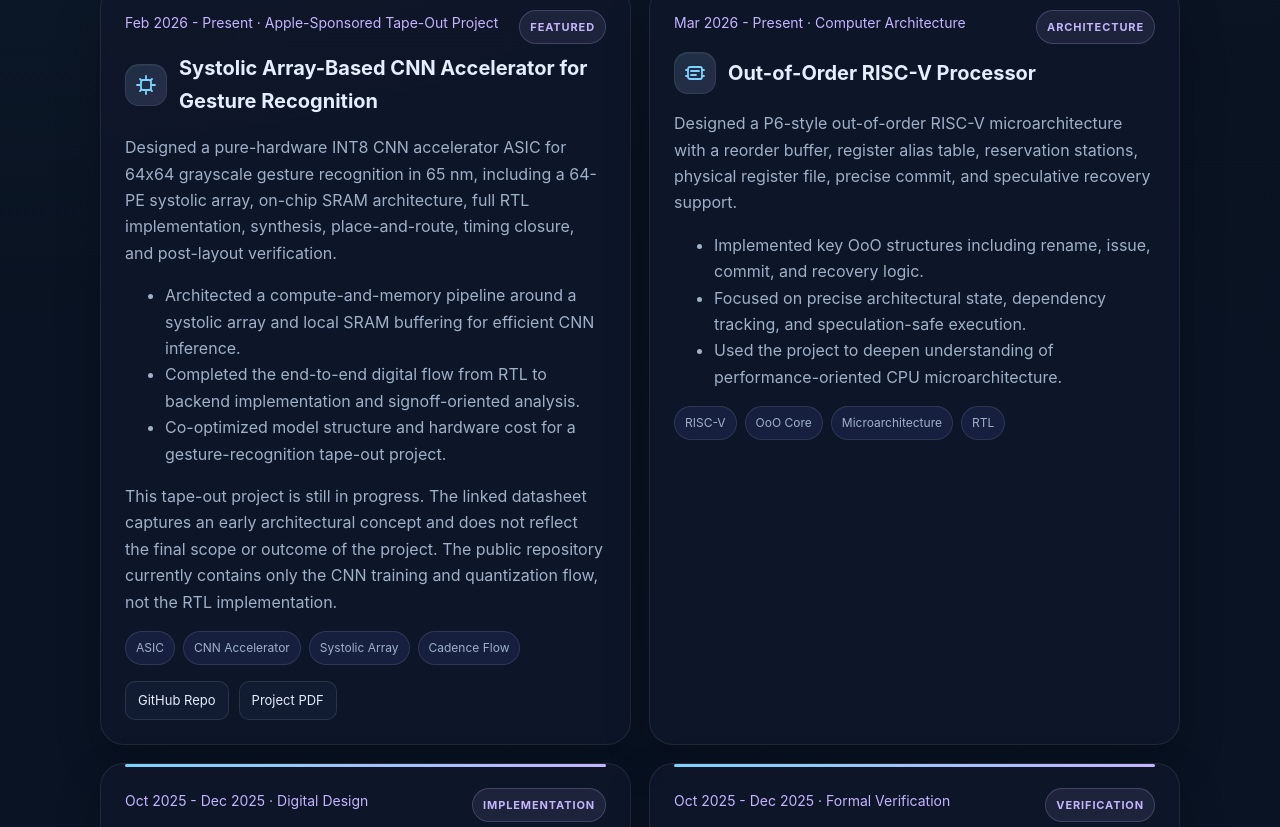
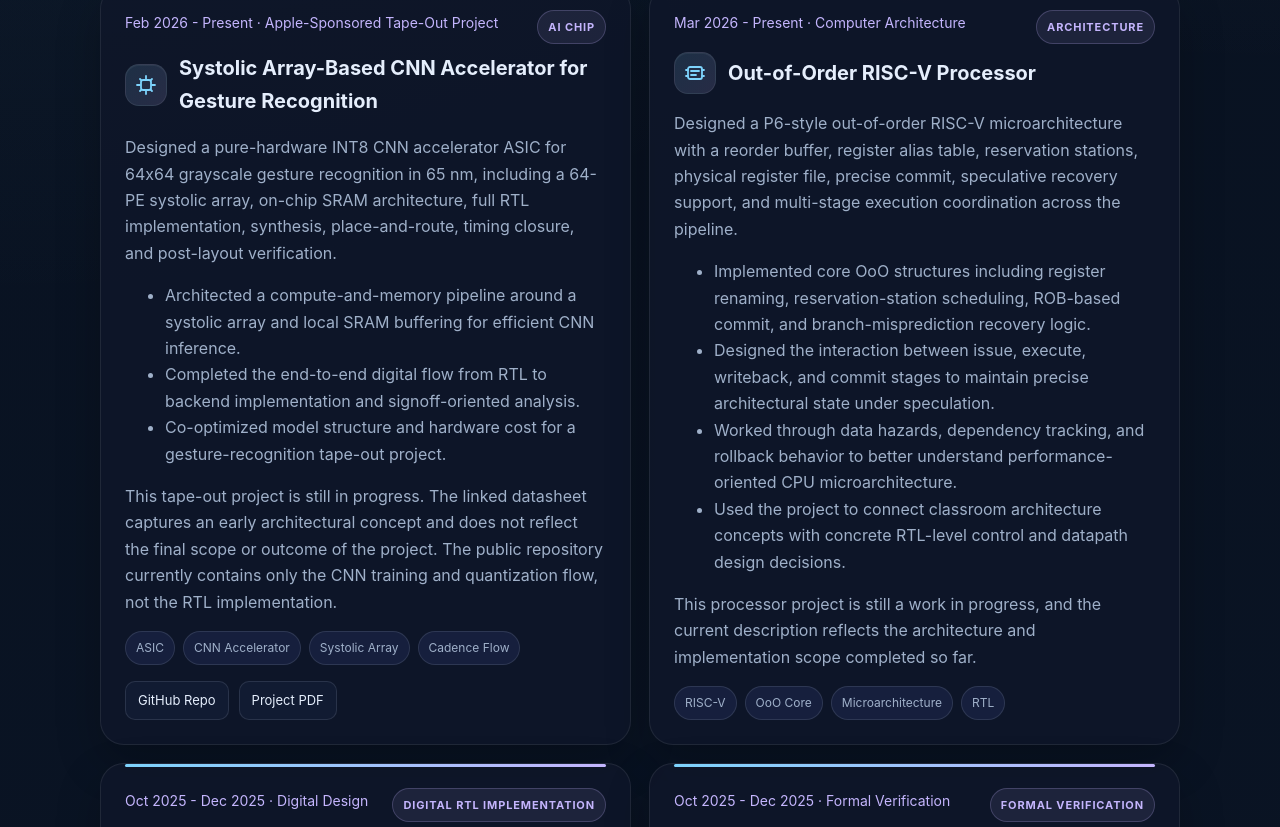
Before and after one commit to lw3227/lw3227.github.io, a plain HTML site: page index.html in a window 1280 px wide. Shown: the part 1326-2153 px from the top of the page. Drawn offline with Linux system fonts and the light colour scheme.

Commit message:
Replace resume files with Chinese and English PDFs

```diff
--- a/index.html
+++ b/index.html
@@ -495,7 +495,7 @@
         <div class="actions">
           <a class="btn primary" href="#projects" data-i18n="ctaProjects">View Projects</a>
           <a class="btn" href="mailto:lw3227@columbia.edu" data-i18n="ctaEmail">Email Me</a>
-          <a class="btn" href="Linxiao Wu Resume.pdf" target="_blank" data-i18n="ctaResume">Download Resume</a>
+          <a class="btn" id="resume-link" href="Linxiao Wu.pdf" target="_blank" data-i18n="ctaResume">Download Resume</a>
           <a class="btn" href="https://github.com/lw3227" target="_blank">GitHub</a>
           <a class="btn" href="https://www.linkedin.com/in/linxiao-wu" target="_blank">LinkedIn</a>
         </div>
@@ -557,7 +557,7 @@
           <article class="card project">
             <div class="project-top">
               <div class="meta" data-i18n="proj1Meta">Feb 2026 - Present · Apple-Sponsored Tape-Out Project</div>
-              <span class="project-badge" data-i18n="badgeFeatured">Featured</span>
+              <span class="project-badge" data-i18n="badgeAiChip">AI Chip</span>
             </div>
             <h3 class="project-title"><span class="project-icon" aria-hidden="true"><svg viewBox="0 0 24 24"><rect x="7" y="7" width="10" height="10" rx="2"></rect><path d="M12 3v3M12 18v3M3 12h3M18 12h3M6 6l1.5 1.5M16.5 16.5 18 18M18 6l-1.5 1.5M6 18l1.5-1.5"></path></svg></span><span data-i18n="proj1Title">Systolic Array-Based CNN Accelerator for Gesture Recognition</span></h3>
             <p class="muted" data-i18n="proj1Body">
@@ -588,18 +588,23 @@
           <article class="card project">
             <div class="project-top">
               <div class="meta" data-i18n="proj2Meta">Mar 2026 - Present · Computer Architecture</div>
-              <span class="project-badge" data-i18n="badgeArchitecture">Architecture</span>
+              <span class="project-badge" data-i18n="badgeArchitecture">ARCHITECTURE</span>
             </div>
             <h3 class="project-title"><span class="project-icon" aria-hidden="true"><svg viewBox="0 0 24 24"><rect x="5" y="6" width="14" height="12" rx="2"></rect><path d="M8 10h8M8 14h5M3 9h2M3 15h2M19 9h2M19 15h2"></path></svg></span><span data-i18n="proj2Title">Out-of-Order RISC-V Processor</span></h3>
             <p class="muted" data-i18n="proj2Body">
               Designed a P6-style out-of-order RISC-V microarchitecture with a reorder buffer, register alias table,
-              reservation stations, physical register file, precise commit, and speculative recovery support.
+              reservation stations, physical register file, precise commit, speculative recovery support, and
+              multi-stage execution coordination across the pipeline.
             </p>
             <ul class="muted">
-              <li data-i18n="proj2Item1">Implemented key OoO structures including rename, issue, commit, and recovery logic.</li>
-              <li data-i18n="proj2Item2">Focused on precise architectural state, dependency tracking, and speculation-safe execution.</li>
-              <li data-i18n="proj2Item3">Used the project to deepen understanding of performance-oriented CPU microarchitecture.</li>
+              <li data-i18n="proj2Item1">Implemented core OoO structures including register renaming, reservation-station scheduling, ROB-based commit, and branch-misprediction recovery logic.</li>
+              <li data-i18n="proj2Item2">Designed the interaction between issue, execute, writeback, and commit stages to maintain precise architectural state under speculation.</li>
+              <li data-i18n="proj2Item3">Worked through data hazards, dependency tracking, and rollback behavior to better understand performance-oriented CPU microarchitecture.</li>
+              <li data-i18n="proj2Item4">Used the project to connect classroom architecture concepts with concrete RTL-level control and datapath design decisions.</li>
             </ul>
+            <p class="muted" data-i18n="proj2Note">
+              This processor project is still a work in progress, and the current description reflects the architecture and implementation scope completed so far.
+            </p>
             <div class="tags">
               <span class="tag">RISC-V</span>
               <span class="tag" data-i18n="tagOoo">OoO Core</span>
@@ -611,7 +616,7 @@
           <article class="card project">
             <div class="project-top">
               <div class="meta" data-i18n="proj3Meta">Oct 2025 - Dec 2025 · Digital Design</div>
-              <span class="project-badge" data-i18n="badgeImplementation">Implementation</span>
+              <span class="project-badge" data-i18n="badgeDigitalRtl">Digital RTL Implementation</span>
             </div>
             <h3 class="project-title"><span class="project-icon" aria-hidden="true"><svg viewBox="0 0 24 24"><path d="M3 15c2 0 2-6 4-6s2 10 4 10 2-14 4-14 2 6 4 6 2-2 2-2"></path></svg></span><span data-i18n="proj3Title">64-Tap 16-Bit FIR Digital Filter Core</span></h3>
             <p class="muted" data-i18n="proj3Body">
@@ -803,7 +808,7 @@
         <p class="section-desc" data-i18n="contactDesc">Make it easy for recruiters or professors to reach you.</p>
         <div class="card">
           <p><span data-i18n="contactEmail">Email</span>: <a href="mailto:lw3227@columbia.edu">lw3227@columbia.edu</a></p>
-          <p><span data-i18n="contactResume">Resume</span>: <a href="Linxiao Wu Resume.pdf" target="_blank">Linxiao Wu Resume.pdf</a></p>
+          <p><span data-i18n="contactResume">Resume</span>: <a id="contact-resume-link" href="Linxiao Wu.pdf" target="_blank">Linxiao Wu.pdf</a></p>
           <p>GitHub: <a href="https://github.com/lw3227" target="_blank">github.com/lw3227</a></p>
           <p>LinkedIn: <a href="https://www.linkedin.com/in/linxiao-wu" target="_blank">linkedin.com/in/linxiao-wu</a></p>
         </div>
@@ -850,10 +855,10 @@
         ugGroupTitle: "Undergraduate Projects at SYSU",
         ugGroupDesc: "Projects completed during my undergraduate years at Sun Yat-sen University, mainly spanning data converters and FPGA-based systems.",
         proj1Meta: "Feb 2026 - Present · Apple-Sponsored Tape-Out Project",
-        badgeFeatured: "Featured",
-        badgeArchitecture: "Architecture",
-        badgeImplementation: "Implementation",
-        badgeVerification: "Verification",
+        badgeAiChip: "AI Chip",
+        badgeArchitecture: "ARCHITECTURE",
+        badgeDigitalRtl: "Digital RTL Implementation",
+        badgeVerification: "Formal Verification",
         badgeCircuit: "Circuit Design",
         badgeResearch: "Research",
         badgeAward: "Award",
@@ -866,10 +871,12 @@
         proj1Note: "This tape-out project is still in progress. The linked datasheet captures an early architectural concept and does not reflect the final scope or outcome of the project. The public repository currently contains only the CNN training and quantization flow, not the RTL implementation.",
         proj2Meta: "Mar 2026 - Present · Computer Architecture",
         proj2Title: "Out-of-Order RISC-V Processor",
-        proj2Body: "Designed a P6-style out-of-order RISC-V microarchitecture with a reorder buffer, register alias table, reservation stations, physical register file, precise commit, and speculative recovery support.",
-        proj2Item1: "Implemented key OoO structures including rename, issue, commit, and recovery logic.",
-        proj2Item2: "Focused on precise architectural state, dependency tracking, and speculation-safe execution.",
-        proj2Item3: "Used the project to deepen understanding of performance-oriented CPU microarchitecture.",
+        proj2Body: "Designed a P6-style out-of-order RISC-V microarchitecture with a reorder buffer, register alias table, reservation stations, physical register file, precise commit, speculative recovery support, and multi-stage execution coordination across the pipeline.",
+        proj2Item1: "Implemented core OoO structures including register renaming, reservation-station scheduling, ROB-based commit, and branch-misprediction recovery logic.",
+        proj2Item2: "Designed the interaction between issue, execute, writeback, and commit stages to maintain precise architectural state under speculation.",
+        proj2Item3: "Worked through data hazards, dependency tracking, and rollback behavior to better understand performance-oriented CPU microarchitecture.",
+        proj2Item4: "Used the project to connect classroom architecture concepts with concrete RTL-level control and datapath design decisions.",
+        proj2Note: "This processor project is still a work in progress, and the current description reflects the architecture and implementation scope completed so far.",
         proj3Meta: "Oct 2025 - Dec 2025 · Digital Design",
         proj3Title: "64-Tap 16-Bit FIR Digital Filter Core",
         proj3Body: "Designed a fixed-point FIR core with a multiply-accumulate datapath, CMEM/IMEM, FSM-based controller, and a dual-clock FIFO for clock-domain crossing. Completed RTL, synthesis, STA, and post-synthesis verification.",
@@ -918,6 +925,7 @@
         contactDesc: "Feel free to reach out for research, internship, or full-time opportunities.",
         contactEmail: "Email",
         contactResume: "Resume",
+        resumeFile: "Linxiao Wu.pdf",
         footer: "© 2026 Linxiao Wu. Built with a simple single-file template.",
         tagCnn: "CNN Accelerator",
         tagSystolic: "Systolic Array",
@@ -966,13 +974,13 @@
         ugGroupTitle: "中山大学本科阶段项目",
         ugGroupDesc: "以下项目主要完成于本科阶段，集中在 SAR ADC、时间交织架构和 FPGA 系统设计。",
         proj1Meta: "2026 年 2 月至今 · Apple 支持的流片项目",
-        badgeFeatured: "重点项目",
-        badgeArchitecture: "体系结构",
-        badgeImplementation: "实现流程",
-        badgeVerification: "验证",
+        badgeAiChip: "AI Chip",
+        badgeArchitecture: "ARCHITECTURE",
+        badgeDigitalRtl: "Digital RTL Implementation",
+        badgeVerification: "形式验证",
         badgeCircuit: "电路设计",
         badgeResearch: "科研",
-        badgeAward: "获奖项目",
+        badgeAward: "获奖",
         badgeSystem: "系统实现",
         proj1Title: "基于脉动阵列的手势识别 CNN 加速器",
         proj1Body: "面向 65 nm 工艺下 64x64 灰度手势识别任务，设计纯硬件 INT8 CNN 加速器 ASIC，包括 64 个 PE 的脉动阵列、片上 SRAM 架构、完整 RTL 实现、综合、布局布线、时序收敛和版图后验证。",
@@ -982,10 +990,12 @@
         proj1Note: "该流片项目目前仍在进行中，当前链接的 datasheet 仅展示项目早期架构概念，并不代表最终范围或成果。公开仓库暂时只包含 CNN 训练与量化模型流程，不展示 RTL 实现部分。",
         proj2Meta: "2026 年 3 月至今 · 计算机体系结构",
         proj2Title: "乱序执行 RISC-V 处理器",
-        proj2Body: "设计 P6 风格的乱序执行 RISC-V 微架构，包含 ROB、寄存器重命名表、保留站、物理寄存器文件、精确提交以及投机恢复机制。",
-        proj2Item1: "实现重命名、发射、提交和错误恢复等关键乱序执行结构。",
-        proj2Item2: "重点处理精确体系结构状态、数据相关跟踪和安全投机执行。",
-        proj2Item3: "通过该项目深入理解以性能为导向的 CPU 微架构设计。",
+        proj2Body: "设计 P6 风格的乱序执行 RISC-V 微架构，包含 ROB、寄存器重命名表、保留站、物理寄存器文件、精确提交、投机恢复机制，以及跨流水级的执行协调逻辑。",
+        proj2Item1: "实现寄存器重命名、保留站调度、基于 ROB 的提交，以及分支预测失败后的恢复等核心乱序执行结构。",
+        proj2Item2: "梳理发射、执行、写回和提交阶段之间的交互，在投机执行条件下维持精确体系结构状态。",
+        proj2Item3: "围绕数据冒险、依赖跟踪和回滚行为展开设计，加深对高性能 CPU 微架构的理解。",
+        proj2Item4: "通过该项目把课堂中的体系结构概念落实到具体的 RTL 控制逻辑和数据通路设计决策中。",
+        proj2Note: "该处理器项目目前仍在进行中，当前页面中的描述主要对应目前已经完成的架构设计与实现范围。",
         proj3Meta: "2025 年 10 月 - 2025 年 12 月 · 数字设计",
         proj3Title: "64 阶 16 位 FIR 数字滤波器核心",
         proj3Body: "设计定点 FIR 核心，包含乘累加数据通路、CMEM/IMEM、基于 FSM 的控制器，以及用于跨时钟域的双时钟 FIFO，并完成 RTL、综合、静态时序分析和综合后验证。",
@@ -1034,6 +1044,7 @@
         contactDesc: "欢迎联系我讨论科研、实习或全职机会。",
         contactEmail: "邮箱",
         contactResume: "简历",
+        resumeFile: "吴林晓.pdf",
         footer: "© 2026 吴林晓。页面采用单文件静态模板构建。",
         tagCnn: "CNN 加速器",
         tagSystolic: "脉动阵列",
@@ -1052,6 +1063,8 @@
     };
 
     const langToggle = document.getElementById("lang-toggle");
+    const resumeLink = document.getElementById("resume-link");
+    const contactResumeLink = document.getElementById("contact-resume-link");
     const translatableNodes = document.querySelectorAll("[data-i18n]");
     const savedLang = localStorage.getItem("site-language");
     let currentLang = savedLang || "en";
@@ -1069,6 +1082,12 @@
         }
       });
 
+      if (copy.resumeFile) {
+        resumeLink.href = copy.resumeFile;
+        contactResumeLink.href = copy.resumeFile;
+        contactResumeLink.textContent = copy.resumeFile;
+      }
+
       langToggle.textContent = copy.toggle;
       localStorage.setItem("site-language", lang);
       currentLang = lang;
```
Also changed, not shown: 4 other files.
